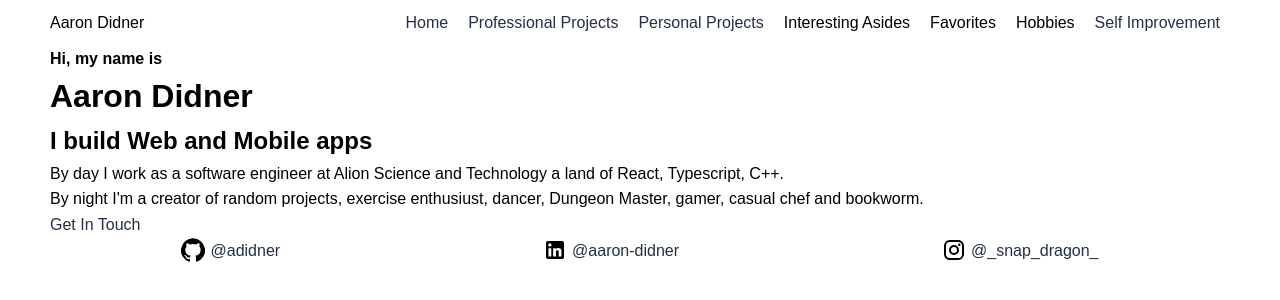
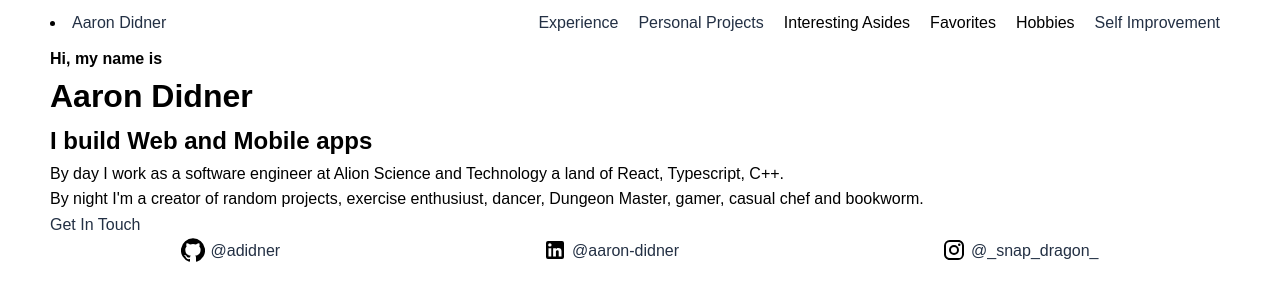
Before and after one commit to adidner/personal-site, a Next.js app: page / in a window 1280 px wide. Shown: the top 300 px of the page. Built offline with nearby package versions, Linux system fonts and the light colour scheme.

Commit message:
modified bar and paths

```diff
--- a/src/components/Navbar.tsx
+++ b/src/components/Navbar.tsx
@@ -6,15 +6,17 @@ function Navbar() {
   return (
     <div className={"navbar"}>
         <div className={"navbar-name"}>
-            Aaron Didner
+            <li><Link href="/">
+                <a>Aaron Didner</a>
+            </Link></li>
         </div>
         <ul className={"navbar-main-ul"}>
-            <li><Link href="/">
+            {/* <li><Link href="/">
                 <a>Home</a>
-            </Link></li>
+            </Link></li> */}
 
-            <li><Link href="/professionalprojects">
-                <a>Professional Projects</a>
+            <li><Link href="/professionalexperience">
+                <a>Experience</a>
             </Link></li>
 
             <li><Link href="/personalprojects">
```
Also changed, not shown: src/pages/professionalexperience/index.tsx (renamed from src/pages/professionalprojects/index.tsx).
